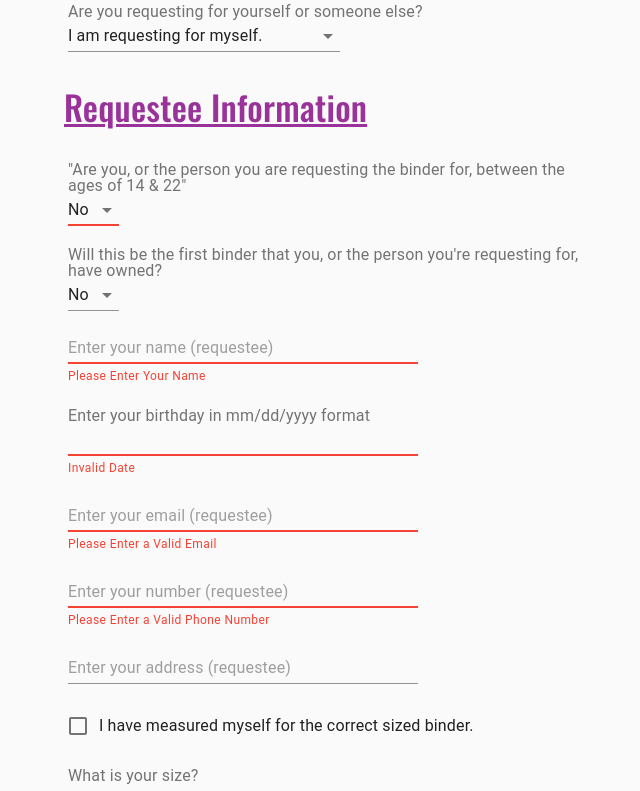
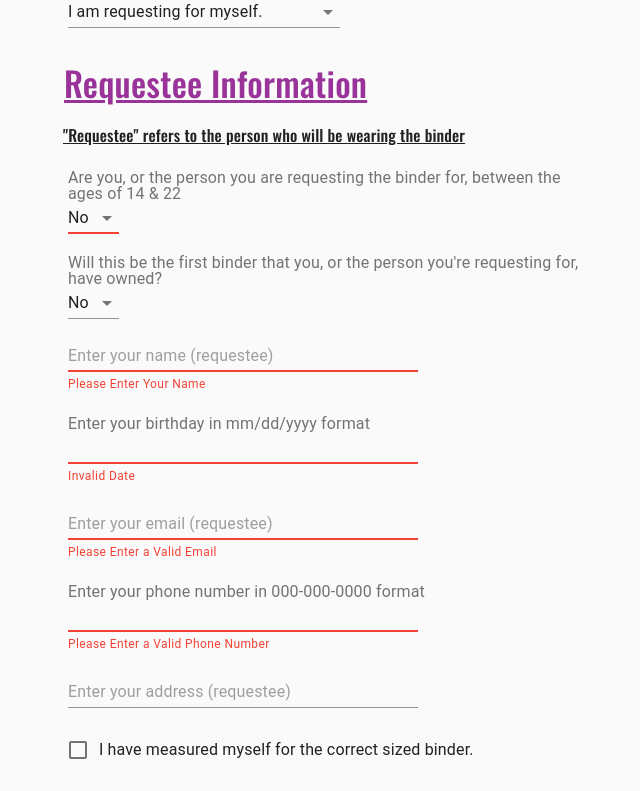
Before and after one commit to limzkil/OM-binder-program, a React (Create React App) app: page /form in a window 1280 px wide. Shown: the part 480-1271 px from the top of the page, without its empty margins (313-953 px from the left). Built offline with nearby package versions, Linux system fonts and the light colour scheme.

Commit message:
addition of input labels and subtitles

```diff
--- a/src/ReqForm.js
+++ b/src/ReqForm.js
@@ -26,10 +26,15 @@ const useStyles = makeStyles({
     width: "25em",
   },
   formHeadings: {
-    margin: "1em 1em 1em .5em",
+    margin: "1em 1em .5em .5em",
     textDecoration: "underline",
     fontFamily: "Oswald",
     color: "#993399",
+  },
+  formSubtitle: {
+    margin: "1em",
+    fontFamily: "Oswald",
+    textDecoration: "underline",
   },
   submitBtn: {
     margin: "1.5em",
@@ -373,6 +378,9 @@ export default function ReqForm() {
                     <Typography className={style.formHeadings} variant="h4">
                       Requester Information
                     </Typography>
+                    <Typography className = {style.formSubtitle} variant="subtitle1">
+                      "Requester" refers to the person making the request for someone else
+                    </Typography>
                     <Grid item xs={12} className={style.formItemContain}>
                       <FormControlLabel
                         control={
@@ -463,9 +471,12 @@ export default function ReqForm() {
                 <Typography className={style.formHeadings} variant="h4">
                   Requestee Information
                 </Typography>
+                <Typography className = {style.formSubtitle} variant="subtitle1">
+                      "Requestee" refers to the person who will be wearing the binder
+                    </Typography>
                 <Grid item xs={12} className={style.formItemContain}>
                   <InputLabel>
-                  "Are you, or the person you are requesting the binder for, between the ages of 14 & 22"
+                  Are you, or the person you are requesting the binder for, between the ages of 14 & 22
                   </InputLabel>
                   <NativeSelect
                     id="ageCheck"
@@ -543,10 +554,13 @@ export default function ReqForm() {
                   />
                 </Grid>
                 <Grid item xs={12} className={style.formItemContain}>
+                <InputLabel>
+                    Enter your phone number in 000-000-0000 format
+                  </InputLabel>
                   <TextField
                     type="text"
                     name="phone"
-                    placeholder="Enter your number (requestee)"
+                    placeholder=""
                     value={numberSelf}
                     className={style.formItemField}
                     helperText={
```
